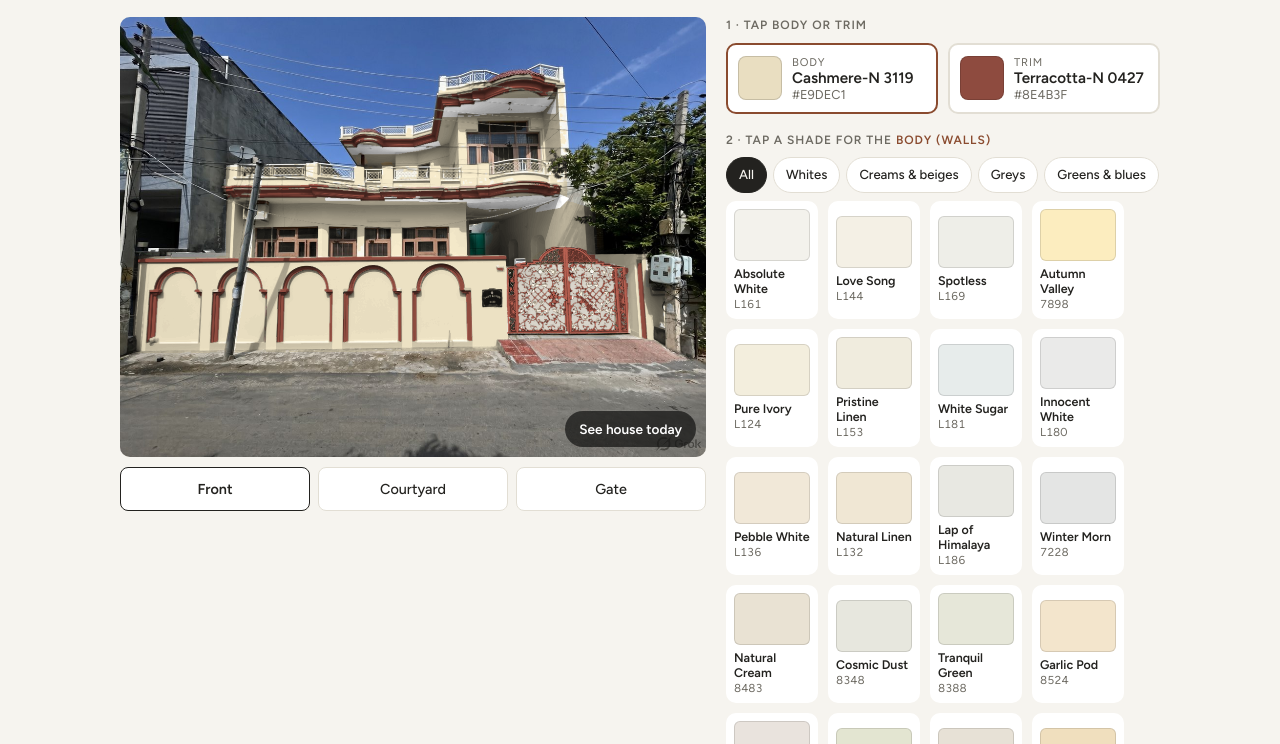
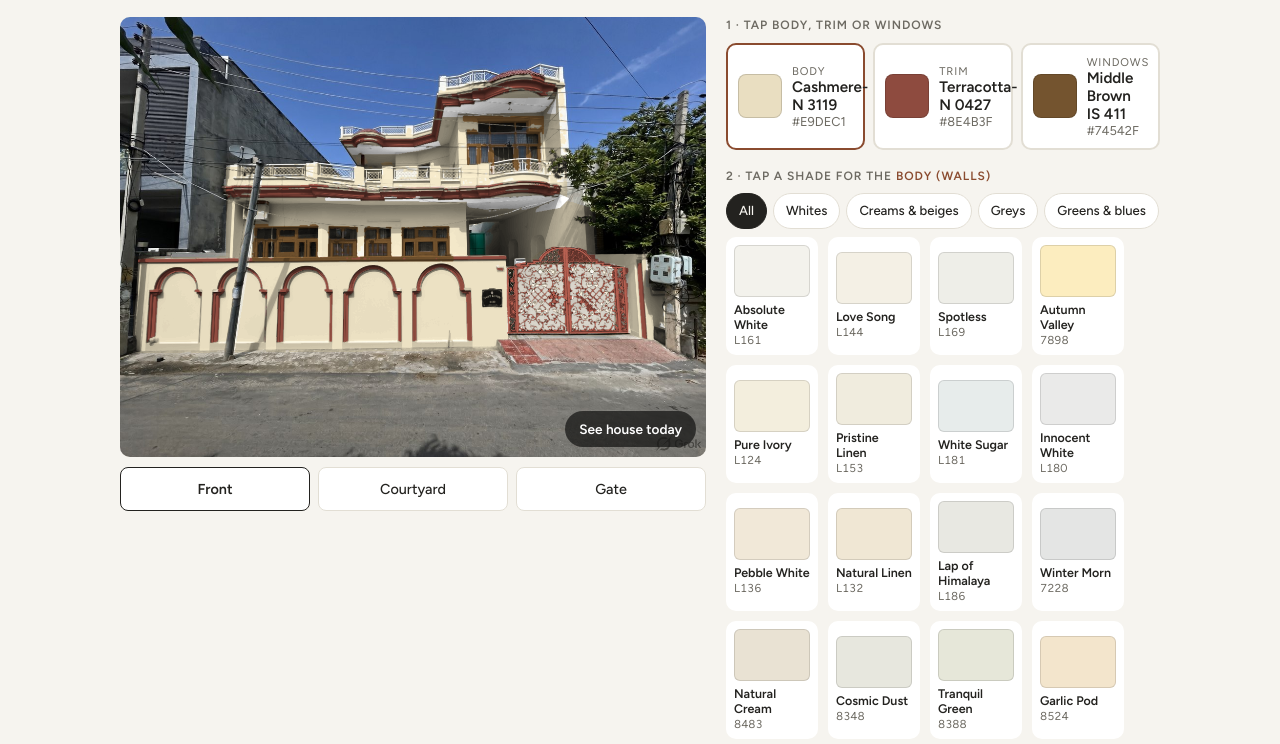
Before and after one commit to vimalk78/house-paint, a plain HTML site: page index.html in a window 1280 px wide. Both pictures are taken after a click on the button "All". Shown: the part 56-800 px from the top of the page. Drawn offline with nearby package versions, Linux system fonts and the light colour scheme.

Commit message:
Add Windows option with enamel colours for window and door woodwork
Co-Authored-By: Claude Opus 5.5 <noreply@anthropic.com>
Claude-Session: https://claude.ai/code/session_01QxgMQVmJUEFPX2ERhwy2pN

```diff
--- a/index.html
+++ b/index.html
@@ -64,7 +64,7 @@ canvas { display: block; width: 100%; height: auto; touch-action: manipulation;
 .target-now { color: var(--accent); }
 .step-label { font-size: .75rem; letter-spacing: .08em; text-transform: uppercase; color: var(--muted); margin: 0 0 8px; font-weight: 600; }
 
-.targets { display: grid; grid-template-columns: repeat(2, minmax(0, 1fr)); gap: 10px; }
+.targets { display: grid; grid-template-columns: repeat(3, minmax(0, 1fr)); gap: 8px; }
 .target {
   display: grid; grid-template-columns: 44px 1fr; gap: 10px; align-items: center; text-align: left;
   padding: 10px; border-radius: 10px; border: 2px solid var(--line); background: var(--surface);
@@ -76,6 +76,11 @@ canvas { display: block; width: 100%; height: auto; touch-action: manipulation;
 .target .t2 { font-size: .8rem; color: var(--muted); white-space: nowrap; overflow: hidden; text-overflow: ellipsis; }
 .target .t0 { font-size: .7rem; letter-spacing: .08em; text-transform: uppercase; color: var(--muted); }
 .target > div { min-width: 0; }
+@media (max-width: 559px) {
+  .target { grid-template-columns: 1fr; gap: 6px; padding: 8px; }
+  .target .sw { width: 100%; height: 28px; }
+  .target .t1 { font-size: .85rem; overflow-wrap: anywhere; }
+}
 
 .chips { display: flex; gap: 10px; overflow-x: auto; padding-bottom: 6px; scroll-snap-type: x proximity; }
 @media (min-width: 860px) { .chips { flex-wrap: wrap; overflow: visible; } }
@@ -130,7 +135,7 @@ button:focus-visible, input:focus-visible { outline: 3px solid var(--accent); ou
 
   <div class="panel">
     <section>
-      <p class="step-label">1 · Tap Body or Trim</p>
+      <p class="step-label">1 · Tap Body, Trim or Windows</p>
       <div class="targets">
         <button class="target" id="t-body" type="button" aria-pressed="true">
           <span class="sw" id="sw-body"></span>
@@ -140,11 +145,15 @@ button:focus-visible, input:focus-visible { outline: 3px solid var(--accent); ou
           <span class="sw" id="sw-trim"></span>
           <div><div class="t0">Trim</div><div class="t1" id="nm-trim"></div><div class="t2" id="hx-trim"></div></div>
         </button>
+        <button class="target" id="t-win" type="button" aria-pressed="false">
+          <span class="sw" id="sw-win"></span>
+          <div><div class="t0">Windows</div><div class="t1" id="nm-win"></div><div class="t2" id="hx-win"></div></div>
+        </button>
       </div>
     </section>
 
     <section>
-      <p class="step-label">2 · Tap a shade for the <span class="target-now" id="target-now">body</span></p>
+      <p class="step-label">2 · Tap <span id="list-kind">a shade</span> for the <span class="target-now" id="target-now">body</span></p>
       <div class="groups" id="groups" role="group" aria-label="Colour family"></div>
       <div class="chips" id="chips"></div>
     </section>
@@ -230,22 +239,32 @@ const SHADES = [  // name, code, hex (PaintDB, checked against published LRV), g
   ["Brown Sugar", "8582", "#97735C", "Deep"],
   ["Terracotta-N", "0427", "#8E4B3F", "Deep"],
 ];
+// Window and door woodwork: Asian Paints enamel (Apcolite) colours. The numbered ones follow the IS 5 standard
+// colours; screen values come from the matching BS 381C references, so treat them as close, not exact.
+const ENAMELS = [
+  ["White", "", "#F4F4F0"], ["Ivory", "", "#EFE4C8"], ["Light Grey", "IS 631", "#9AAA9F"],
+  ["Smoke Grey", "IS 692", "#7B93A3"], ["Dark Admiralty Grey", "IS 632", "#6B7477"], ["Golden Brown", "IS 414", "#A86C29"],
+  ["Middle Brown", "IS 411", "#74542F"], ["Dark Brown", "IS 412", "#5C422E"], ["Service Brown", "IS 499", "#59493E"],
+  ["Red Oxide", "IS 446", "#774430"], ["Signal Red", "IS 537", "#DD3420"], ["Bus Green", "IS 221", "#507D3A"],
+  ["Deep Bronze Green", "IS 224", "#3E4630"], ["French Blue", "IS 166", "#2458AF"], ["Oxford Blue", "IS 105", "#1F3057"],
+  ["Black", "", "#1C1C1C"],
+];
 const GROUPS = ["All", "Whites", "Creams & beiges", "Greys", "Greens & blues", "Pinks", "Deep"];
-const state = { active: "body", body: { hex: "#E9DEC1", name: "Cashmere-N 3119" }, trim: { hex: "#8E4B3F", name: "Terracotta-N 0427" } };
-try { const s = JSON.parse(localStorage.getItem("sk-mock")); if (s && s.body && s.trim) { state.body = s.body; state.trim = s.trim; } } catch (e) {}
+const state = { active: "body", body: { hex: "#E9DEC1", name: "Cashmere-N 3119" }, trim: { hex: "#8E4B3F", name: "Terracotta-N 0427" }, win: { hex: "#74542F", name: "Middle Brown IS 411" } };
+try { const s = JSON.parse(localStorage.getItem("sk-mock")); if (s && s.body && s.trim) { state.body = s.body; state.trim = s.trim; } if (s && s.win) state.win = s.win; } catch (e) {}
 // Earlier versions used rough screen guesses for some shades; refresh saved picks to the checked values.
 for (const k of ["body", "trim"]) { const m = SHADES.find(x => `${x[0]} ${x[1]}` === state[k].name); if (m) state[k].hex = m[2]; }
 
 // Photos and paint maps live in img/. Maps were made offline, mostly by comparing Grok's repaints of each view: R = body area, G = trim area,
 // B = clean light and shade (128 = average daylight on the wall).
 const PHOTOS = {
-  front: { photo: "img/front.jpg?v=202610151328", map: "img/front-map.png?v=202610151328", ceil: "img/front-extra.png?v=202610151328", real: "img/front-today.jpg?v=202610151328", label: "Front of the house" },
-  court: { photo: "img/court.jpg?v=202610151328", map: "img/court-map.png?v=202610151328", ceil: "img/court-extra.png?v=202610151328", real: "img/court-today.jpg?v=202610151328", label: "Courtyard" },
-  gate: { photo: "img/gate.jpg?v=202610151328", map: "img/gate-map.png?v=202610151333", ceil: "img/gate-extra.png?v=202610151328", real: "img/gate-today.jpg?v=202610151328", label: "Main gate" },
+  front: { photo: "img/front.jpg?v=202610151328", map: "img/front-map.png?v=202610151328", ceil: "img/front-extra.png?v=202610151328", real: "img/front-today.jpg?v=202610151328", win: "img/front-win.png?v=202610151349", label: "Front of the house" },
+  court: { photo: "img/court.jpg?v=202610151328", map: "img/court-map.png?v=202610151328", ceil: "img/court-extra.png?v=202610151328", real: "img/court-today.jpg?v=202610151328", win: "img/court-win.png?v=202610151349", label: "Courtyard" },
+  gate: { photo: "img/gate.jpg?v=202610151328", map: "img/gate-map.png?v=202610151333", ceil: "img/gate-extra.png?v=202610151328", real: "img/gate-today.jpg?v=202610151328", win: "img/gate-win.png?v=202610151349", label: "Main gate" },
 };
 const cv = document.getElementById("cv"), ctx = cv.getContext("2d", { willReadFrequently: true });
 const W = 1200, H = 900;
-let orig, out, map, ceil, real, today = false;
+let orig, out, map, ceil, real, win, today = false;
 const CEILING = "#FFFFFF";   // ceilings and balcony undersides are always white
 const SHEET = "#EDE8DD";     // the screening sheet behind the gate ironwork is always off-white
 const GOLD = "#C9A24A";      // the leaves and rosettes on the gate are always gold
@@ -254,7 +273,7 @@ const cache = {};
 const hex2rgb = h => [1, 3, 5].map(i => parseInt(h.slice(i, i + 2), 16));
 
 function render(showOriginal) {
-  if (!orig || !map || !ceil || !real) return;
+  if (!orig || !map || !ceil || !real || !win) return;
   if (showOriginal) { ctx.putImageData(real, 0, 0); return; }
   // Paint colour times the light falling on the wall; a lookup table per light level keeps it fast.
   const lut = k => {
@@ -262,7 +281,7 @@ function render(showOriginal) {
     for (let s = 0; s < 256; s++) { const f = s / 127.5; for (let j = 0; j < 3; j++) t[s * 3 + j] = Math.min(255, c[j] * f); }
     return t;
   };
-  const tb = lut("body"), tt = lut("trim"), tc = lut("ceil"), ts = lut("sheet"), tg = lut("gold"), d = orig.data, m = map.data, cm = ceil.data, o = out.data;
+  const tb = lut("body"), tt = lut("trim"), tc = lut("ceil"), ts = lut("sheet"), tg = lut("gold"), tw = lut("win"), d = orig.data, m = map.data, cm = ceil.data, wm = win.data, o = out.data;
   for (let p = 0; p < d.length; p += 4) {
     let r = d[p], g = d[p + 1], b = d[p + 2];
     const wb = m[p] / 255, wt = m[p + 1] / 255, s3 = m[p + 2] * 3;
@@ -274,6 +293,8 @@ function render(showOriginal) {
     if (wsh > 0) { r += (ts[s3] - r) * wsh; g += (ts[s3 + 1] - g) * wsh; b += (ts[s3 + 2] - b) * wsh; }
     const wgd = cm[p + 2] / 255;
     if (wgd > 0) { r += (tg[s3] - r) * wgd; g += (tg[s3 + 1] - g) * wgd; b += (tg[s3 + 2] - b) * wgd; }
+    const ww = wm[p] / 255;
+    if (ww > 0) { const w3 = wm[p + 1] * 3; r += (tw[w3] - r) * ww; g += (tw[w3 + 1] - g) * ww; b += (tw[w3 + 2] - b) * ww; }
     o[p] = r; o[p + 1] = g; o[p + 2] = b; o[p + 3] = 255;
   }
   ctx.putImageData(out, 0, 0);
@@ -290,11 +311,28 @@ GROUPS.forEach(gname => {
   b.onclick = () => {
     group = gname;
     groupsEl.querySelectorAll(".group").forEach(x => x.setAttribute("aria-pressed", x.dataset.group === group));
-    chips.querySelectorAll(".chip").forEach(c => { c.hidden = group !== "All" && c.dataset.group !== group; });
-    chips.scrollLeft = 0;
+    showList();
   };
   groupsEl.appendChild(b);
 });
+const fullName = (name, code) => code ? `${name} ${code}` : name;
+ENAMELS.forEach(([name, code, hex]) => {
+  const b = document.createElement("button");
+  b.type = "button"; b.className = "chip enamel"; b.dataset.hex = hex; b.hidden = true;
+  b.innerHTML = `<div class="sw" style="background:${hex}"></div><div class="n">${name}</div><div class="c">${code || "Enamel"}</div>`;
+  b.onclick = () => setColour(hex, fullName(name, code));
+  chips.appendChild(b);
+});
+function showList() {
+  const wood = state.active === "win";
+  groupsEl.hidden = wood;
+  $("list-kind").textContent = wood ? "an enamel colour" : "a shade";
+  chips.querySelectorAll(".chip").forEach(c => {
+    const isEnamel = c.classList.contains("enamel");
+    c.hidden = wood ? !isEnamel : (isEnamel || (group !== "All" && c.dataset.group !== group));
+  });
+  chips.scrollLeft = 0;
+}
 SHADES.forEach(([name, code, hex, grp]) => {
   const b = document.createElement("button");
   b.type = "button"; b.className = "chip"; b.dataset.hex = hex; b.dataset.name = `${name} ${code}`; b.dataset.group = grp;
@@ -303,16 +341,16 @@ SHADES.forEach(([name, code, hex, grp]) => {
   chips.appendChild(b);
 });
 
-function save() { try { localStorage.setItem("sk-mock", JSON.stringify({ body: state.body, trim: state.trim })); } catch (e) {} }
+function save() { try { localStorage.setItem("sk-mock", JSON.stringify({ body: state.body, trim: state.trim, win: state.win })); } catch (e) {} }
 
 function sync() {
-  for (const k of ["body", "trim"]) {
+  for (const k of ["body", "trim", "win"]) {
     $("sw-" + k).style.background = state[k].hex;
     $("nm-" + k).textContent = state[k].name;
     $("hx-" + k).textContent = state[k].hex.toUpperCase();
     $("t-" + k).setAttribute("aria-pressed", state.active === k);
   }
-  $("target-now").textContent = state.active === "body" ? "body (walls)" : "trim (bands, arches, gate)";
+  $("target-now").textContent = { body: "body (walls)", trim: "trim (bands, arches, gate)", win: "windows and doors" }[state.active];
   const cur = state[state.active];
   $("picker").value = cur.hex.toLowerCase();
   if (document.activeElement !== $("hex")) { $("hex").value = cur.hex.toUpperCase(); $("hex").removeAttribute("aria-invalid"); }
@@ -321,14 +359,16 @@ function sync() {
 
 let raf = 0;
 function setColour(hex, name) {
-  const match = SHADES.find(s => s[2].toLowerCase() === hex.toLowerCase());
-  state[state.active] = { hex, name: match ? `${match[0]} ${match[1]}` : (name || "Custom colour") };
+  const list = state.active === "win" ? ENAMELS : SHADES;
+  const match = list.find(s => s[2].toLowerCase() === hex.toLowerCase());
+  state[state.active] = { hex, name: match ? fullName(match[0], match[1]) : (name || "Custom colour") };
   sync(); save();
   cancelAnimationFrame(raf); raf = requestAnimationFrame(() => setToday(false));
 }
 
-$("t-body").onclick = () => { state.active = "body"; sync(); };
-$("t-trim").onclick = () => { state.active = "trim"; sync(); };
+$("t-body").onclick = () => { state.active = "body"; sync(); showList(); };
+$("t-trim").onclick = () => { state.active = "trim"; sync(); showList(); };
+$("t-win").onclick = () => { state.active = "win"; sync(); showList(); };
 $("picker").addEventListener("input", e => setColour(e.target.value, "Custom colour"));
 $("hex").addEventListener("input", e => {
   let v = e.target.value.trim(); if (v && v[0] !== "#") v = "#" + v;
@@ -352,16 +392,17 @@ function load(src) { return new Promise((ok, fail) => { const i = new Image(); i
 async function showPhoto(key) {
   document.querySelectorAll(".photos [data-photo]").forEach(b => b.setAttribute("aria-pressed", b.dataset.photo === key));
   if (!cache[key]) {
-    const [photo, mp, cl, rl] = await Promise.all([load(PHOTOS[key].photo), load(PHOTOS[key].map), load(PHOTOS[key].ceil), load(PHOTOS[key].real || PHOTOS[key].photo)]);
+    const [photo, mp, cl, rl, wn] = await Promise.all([load(PHOTOS[key].photo), load(PHOTOS[key].map), load(PHOTOS[key].ceil), load(PHOTOS[key].real || PHOTOS[key].photo), load(PHOTOS[key].win)]);
     const off = document.createElement("canvas"); off.width = W; off.height = H;
     const oc = off.getContext("2d", { willReadFrequently: true });
     oc.drawImage(mp, 0, 0, W, H); const m = oc.getImageData(0, 0, W, H);
     oc.clearRect(0, 0, W, H); oc.drawImage(cl, 0, 0, W, H); const c = oc.getImageData(0, 0, W, H);
+    oc.clearRect(0, 0, W, H); oc.drawImage(wn, 0, 0, W, H); const wd = oc.getImageData(0, 0, W, H);
     oc.drawImage(rl, 0, 0, W, H); const t = oc.getImageData(0, 0, W, H);
     oc.drawImage(photo, 0, 0, W, H); const p = oc.getImageData(0, 0, W, H);
-    cache[key] = { map: m, ceil: c, orig: p, real: t };
+    cache[key] = { map: m, ceil: c, orig: p, real: t, win: wd };
   }
-  ({ map, ceil, orig, real } = cache[key]); out = out || ctx.createImageData(W, H);
+  ({ map, ceil, orig, real, win } = cache[key]); out = out || ctx.createImageData(W, H);
   cv.setAttribute("aria-label", PHOTOS[key].label + " with the chosen colours");
   render(today);
   try { localStorage.setItem("sk-photo", key); } catch (e) {}
@@ -380,7 +421,7 @@ function swatchLine(c, x, y, k, label) {
 }
 $("save").onclick = () => {
   render(false);
-  const band = 120, out2 = document.createElement("canvas");
+  const band = 168, out2 = document.createElement("canvas");
   out2.width = W; out2.height = H + band;
   const c = out2.getContext("2d");
   c.drawImage(cv, 0, 0);
@@ -389,6 +430,7 @@ $("save").onclick = () => {
   c.textBaseline = "alphabetic";
   swatchLine(c, 32, H + 52, "body", "BODY");
   swatchLine(c, 32, H + 100, "trim", "TRIM");
+  swatchLine(c, 32, H + 148, "win", "WINDOWS");
   c.fillStyle = "#9d978a"; c.font = "600 20px Figtree, system-ui, sans-serif"; c.textAlign = "right";
   c.fillText("Sant Kutir", W - 32, H + 46);
   c.fillText("Ceilings white · gate leaves gold", W - 32, H + 94);
```
Also changed, not shown: img/court-win.png (added), img/front-win.png (added), img/gate-win.png (added).
